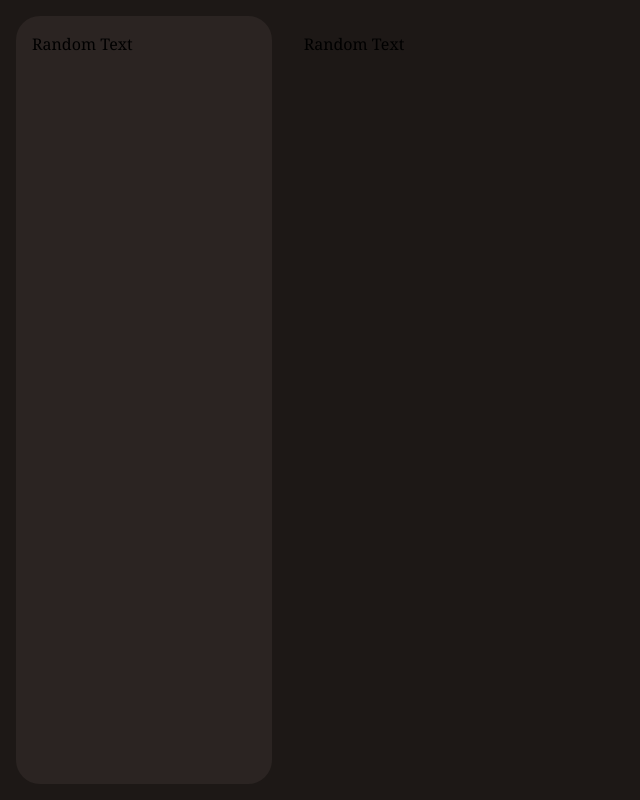
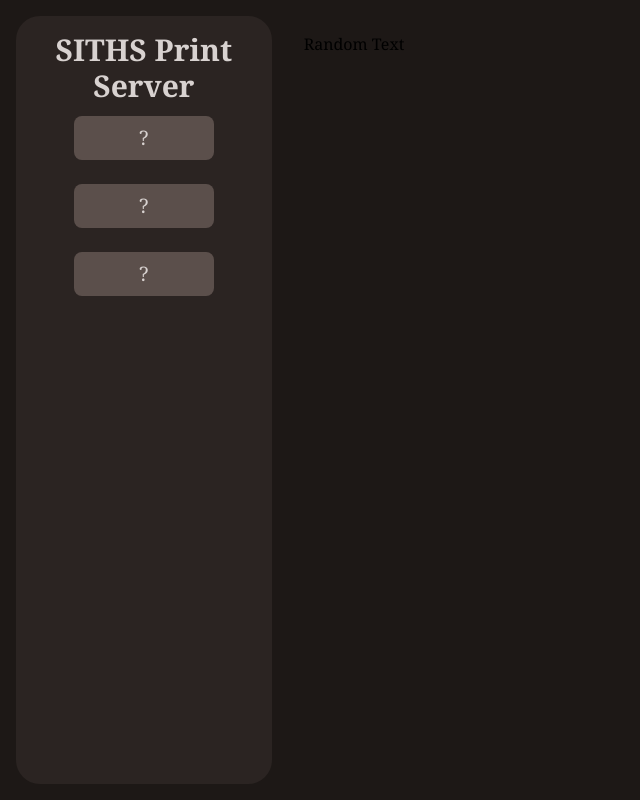
Before and after one commit to sitechtimes/ITAdminSuite, a SvelteKit app: page / in a window 1280 px wide. Shown: the whole page, without its empty margins (0-640 px from the left). Built offline with nearby package versions, Linux system fonts and the light colour scheme.

Commit message:
feat: add header and buttons to sidebar

```diff
--- a/src/lib/components/Button.svelte
+++ b/src/lib/components/Button.svelte
@@ -16,7 +16,7 @@
 </script>
 
 <a href="/random"
-	><button class="rounded-lg px-6 py-2 hover:cursor-pointer text-{size} {colors[color]}">
+	><button class="rounded-lg px-6 py-2 mt-3 mb-3 w-35 hover:cursor-pointer text-{size} {colors[color]}">
 		{label}
 	</button></a
 >
--- a/src/lib/components/Header.svelte
+++ b/src/lib/components/Header.svelte
@@ -24,6 +24,6 @@
 	};
 </script>
 
-<svelte:element this={`h${level}`} class="{sizes[level]} {colors[color]} font-bold">
+<svelte:element this={`h${level}`} class="{sizes[level]} {colors[color]} font-bold text-center">
 	{label}
 </svelte:element>
--- a/src/lib/components/SidebarView.svelte
+++ b/src/lib/components/SidebarView.svelte
@@ -5,7 +5,7 @@
 </script>
 
 <div class="flex h-screen w-screen gap-4 bg-primary-surface p-4">
-	<div class="h-full w-xs rounded-3xl bg-primary-surface-raised p-4">
+	<div class="flex flex-col items-center h-full w-xs rounded-3xl bg-primary-surface-raised p-4">
 		{@render sidebar()}
 	</div>
 	<div class="h-full w-full p-4">
--- a/src/routes/+page.svelte
+++ b/src/routes/+page.svelte
@@ -6,7 +6,10 @@
 
 <SidebarView>
 	{#snippet sidebar()}
-		Random Text
+		<Header label="SITHS Print Server" level={3} color="primary"></Header>
+		<Button label="?" size="xl" color="primary"></Button>
+		<Button label="?" size="xl" color="primary"></Button>
+		<Button label="?" size="xl" color="primary"></Button>
 	{/snippet}
 	{#snippet content()}
 		Random Text
```
